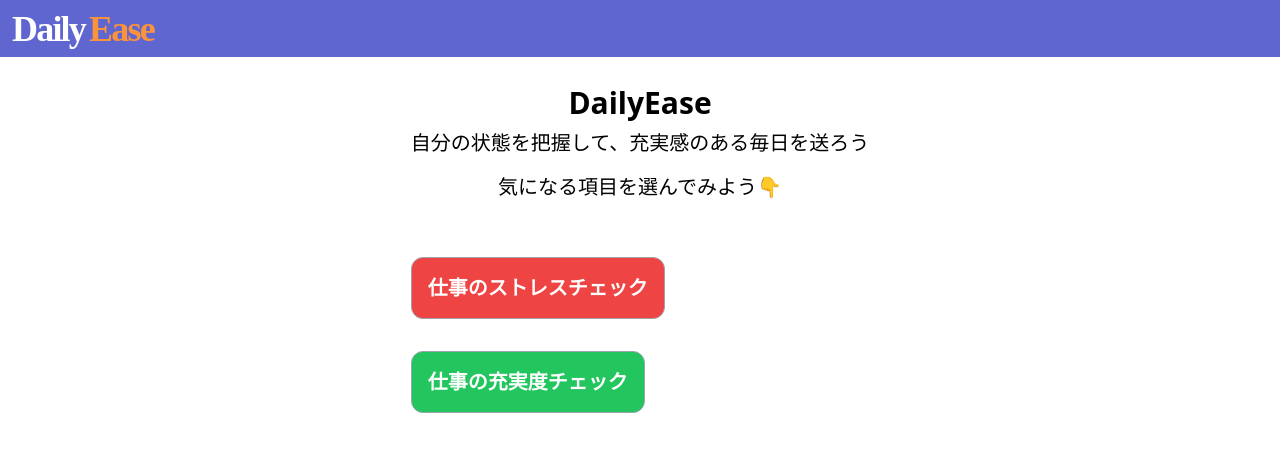
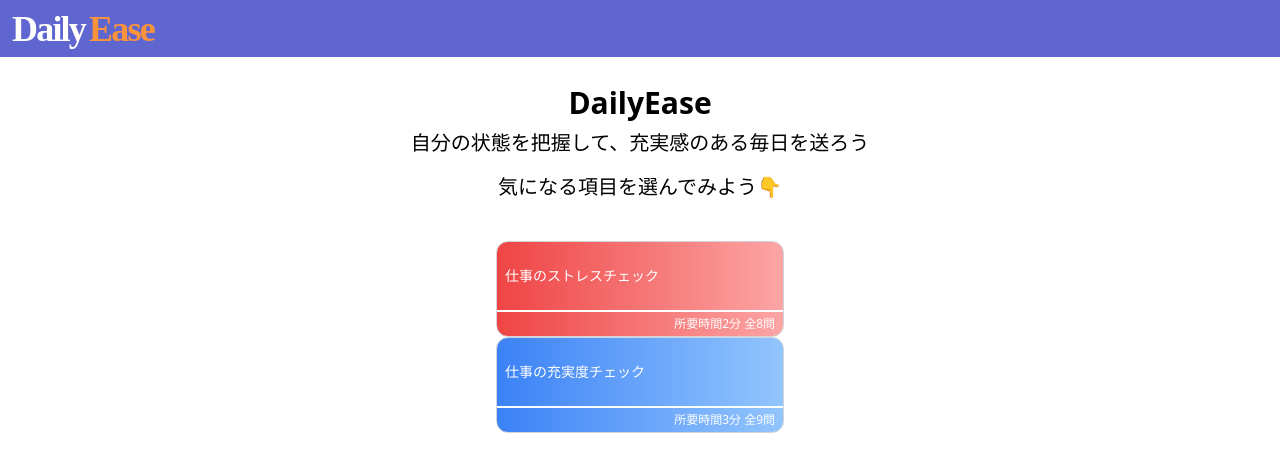
Before and after one commit to R-Tsukada/daily-ease, a Next.js app: page / in a window 1280 px wide. Shown: the top 472 px of the page. Built offline with nearby package versions, Linux system fonts and the light colour scheme.

Commit message:
テストに移行するボタンのレイアウトを変更する

```diff
--- a/src/presentational/atoms/EnrichmentTestCard.tsx
+++ b/src/presentational/atoms/EnrichmentTestCard.tsx
@@ -5,11 +5,10 @@ interface CardProps {
 }
 
 const QuestionsCard: React.FC<CardProps> = ({ children }) => (
-  <div className="max-w-sm w-full lg:max-w-full lg:flex">
-    <div className="border rounded-xl border-gray-400 bg-green-500 p-4 my-4">
-      <div>
-        <div className="text-center text-white font-bold text-xl">{ children }</div>
-      </div>
+  <div className="lg:max-w-full lg:flex">
+    <div className="w-72 h-24 border rounded-xl border-gray-300 bg-gradient-to-r from-blue-500 to-blue-300 mx-auto flex flex-col">
+      <p className="text-white font-medium text-sm ml-2 my-auto">{ children }</p>
+      <p className='text-xs text-white border-t-2 border-white w-full py-1 pr-2 text-right'>所要時間3分 全9問</p>
     </div>
   </div>
 )
--- a/src/presentational/atoms/StressTestCard.tsx
+++ b/src/presentational/atoms/StressTestCard.tsx
@@ -5,11 +5,10 @@ interface CardProps {
 }
 
 const QuestionsCard: React.FC<CardProps> = ({ children }) => (
-  <div className="max-w-sm w-full lg:max-w-full lg:flex">
-    <div className="border rounded-xl border-gray-400 bg-red-500 p-4 my-4">
-      <div>
-        <div className="text-center text-white font-bold text-xl">{ children }</div>
-      </div>
+  <div className="lg:max-w-full lg:flex">
+    <div className="w-72 h-24 border rounded-xl border-gray-300 bg-gradient-to-r from-red-500 to-red-300 mx-auto flex flex-col">
+      <p className="text-white font-medium text-sm ml-2 my-auto">{ children }</p>
+      <p className='text-xs text-white border-t-2 border-white w-full py-1 pr-2 text-right'>所要時間2分 全8問</p>
     </div>
   </div>
 )
```
